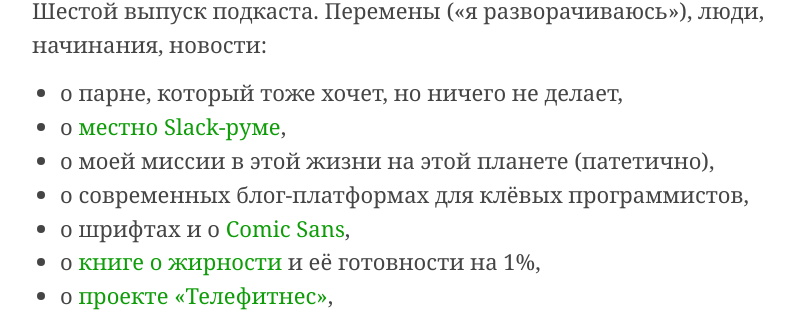
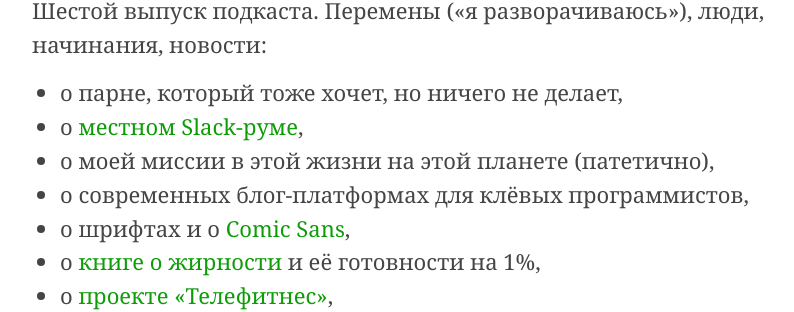
Before and after one commit to taxigy/taxigy.github.io, a Jekyll site: the page built from _posts/2015-08-12-miso-6.markdown, in a window 1280 px wide. Shown: the part 267-579 px from the top of the page, without its empty margins (224-1018 px from the left). Built offline with Jekyll 4.4.1, drawn with Linux system fonts in a browser that asks for light colours; nearby versions of some CDN libraries; Markdown is read by kramdown in place of the engine named in the settings.

Commit message:
typo fix

```diff
--- a/_posts/2015-08-12-miso-6.markdown
+++ b/_posts/2015-08-12-miso-6.markdown
@@ -12,7 +12,7 @@ mp3: https://s3-eu-west-1.amazonaws.com/mgr2sde-mp3/miso-6.mp3
 Шестой выпуск подкаста. Перемены («я разворачиваюсь»), люди, начинания, новости:
 
 * о парне, который тоже хочет, но ничего не делает,
-* о [местно Slack-руме](http://izhit.slack.com),
+* о [местном Slack-руме](http://izhit.slack.com),
 * о моей миссии в этой жизни на этой планете (патетично),
 * о современных блог-платформах для клёвых программистов,
 * о шрифтах и о [Comic Sans](http://workplace.stackexchange.com/questions/50702/how-do-i-tell-my-boss-to-not-use-comic-sans-as-their-main-email-typeface?newsletter=1&nlcode=276881%7cbb8c),
```
